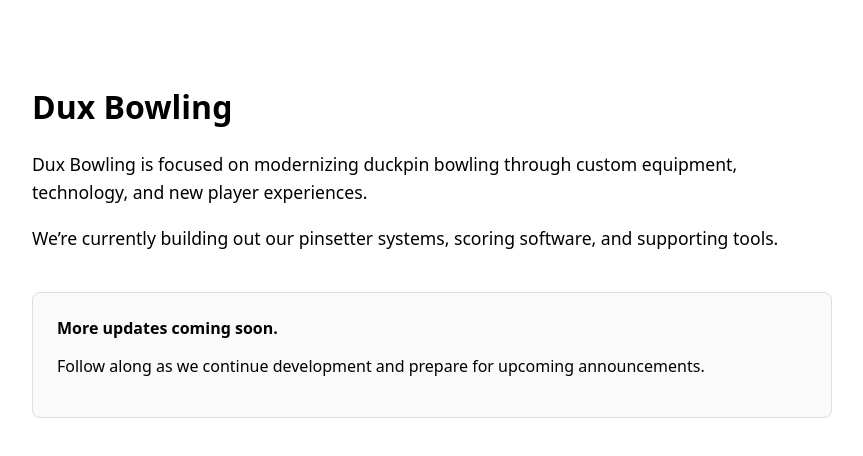
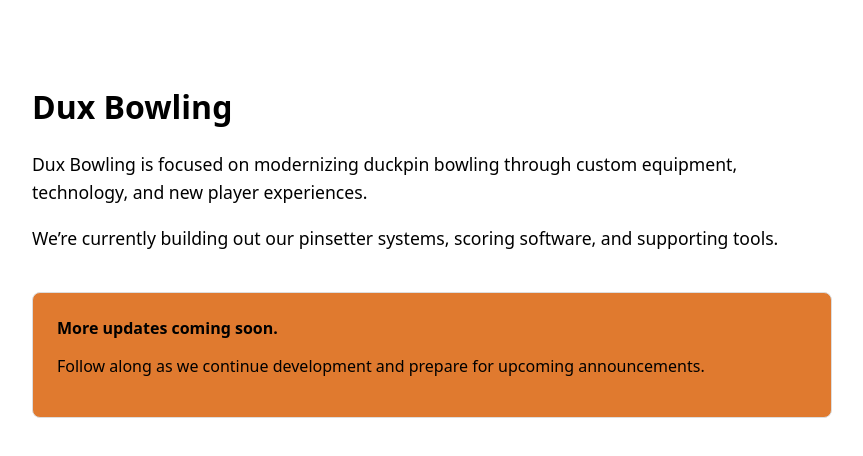
Before and after one commit to Ynkeefn62/dux-bowling, a Next.js app: page / in a window 1280 px wide. Shown: the top 456 px of the page, without its empty margins (208-1071 px from the left). Built offline with nearby package versions, Linux system fonts and the light colour scheme.

Commit message:
Update page.tsx

```diff
--- a/app/page.tsx
+++ b/app/page.tsx
@@ -23,7 +23,7 @@
         padding: "1.5rem",
         border: "1px solid #ddd",
         borderRadius: "8px",
-        background: "#fafafa"
+        background: "#E07A2F"
       }}>
         <strong>More updates coming soon.</strong>
         <p>
```
